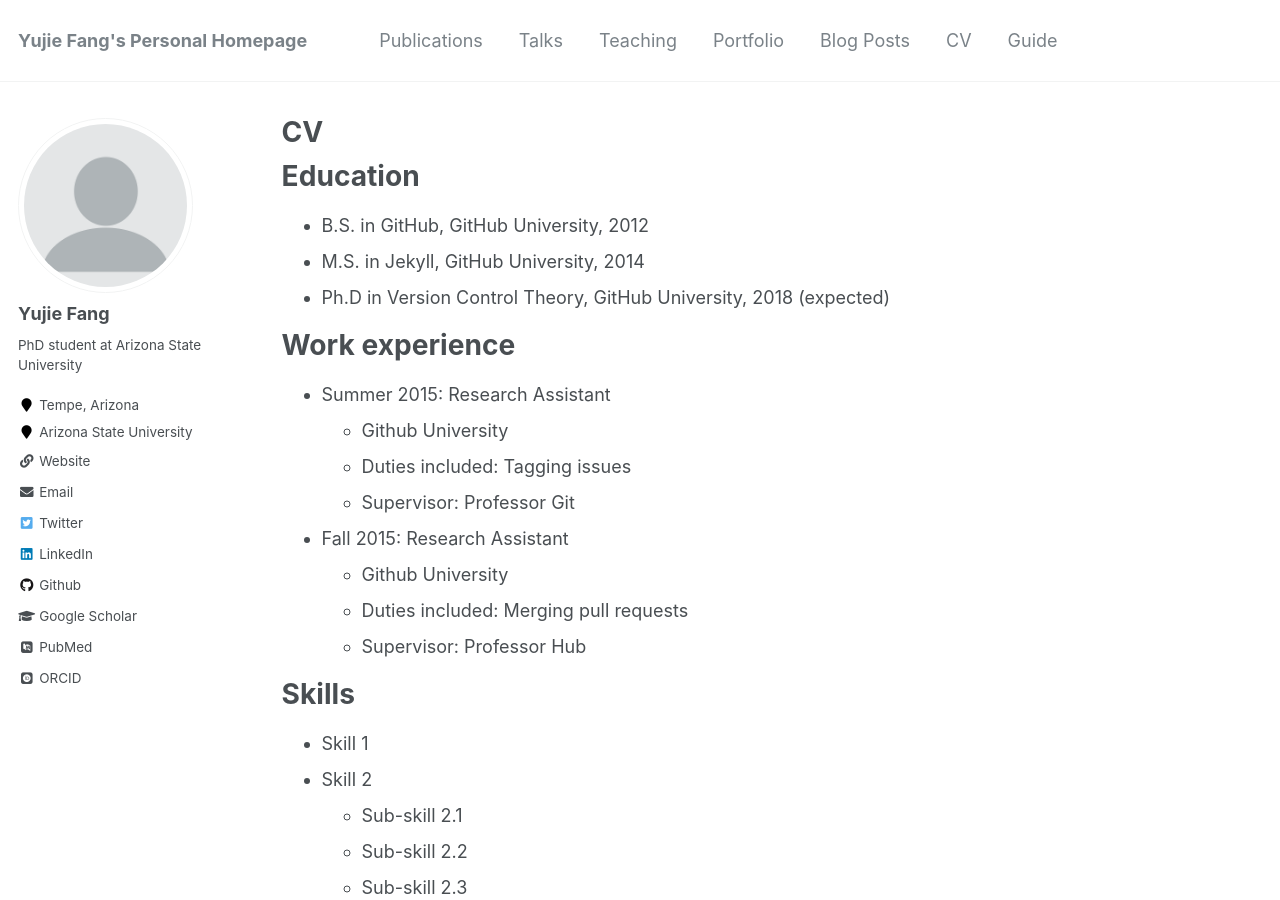
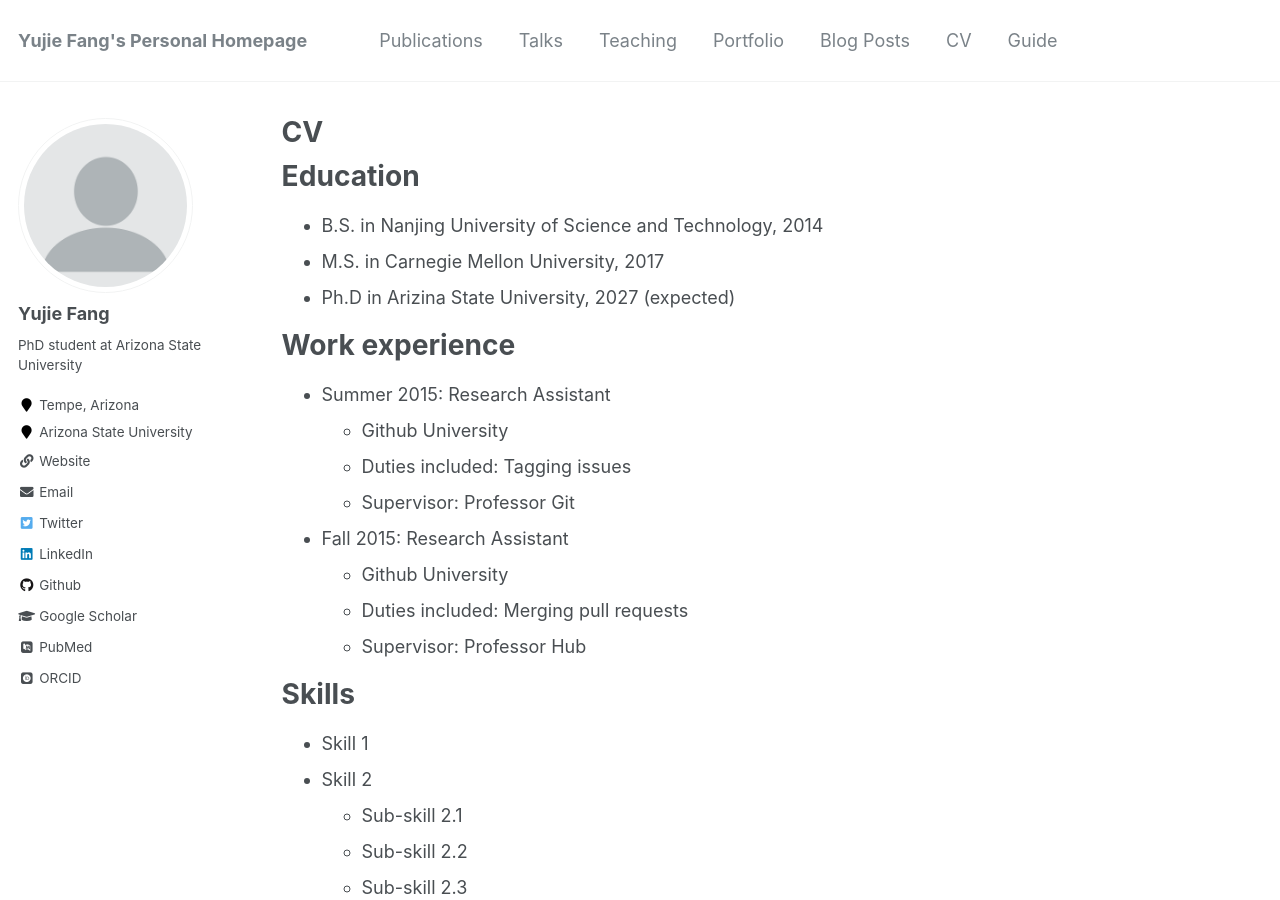
Before and after one commit to yujie-fang/yujie-fang.github.io, a Jekyll site: the page built from _pages/cv.md, in a window 1280 px wide and 900 px high. Built offline with Jekyll 4.4.1, drawn with Linux system fonts in a browser that asks for light colours; some web fonts are replaced.

Commit message:
More changes

```diff
--- a/_pages/cv.md
+++ b/_pages/cv.md
@@ -11,9 +11,9 @@ redirect_from:
 
 Education
 ======
-* B.S. in GitHub, GitHub University, 2012
-* M.S. in Jekyll, GitHub University, 2014
-* Ph.D in Version Control Theory, GitHub University, 2018 (expected)
+* B.S. in Nanjing University of Science and Technology, 2014
+* M.S. in Carnegie Mellon University, 2017
+* Ph.D in Arizina State University, 2027 (expected)
 
 Work experience
 ======
```
Also changed, not shown: _pages/about.md (+1 -1 lines).
